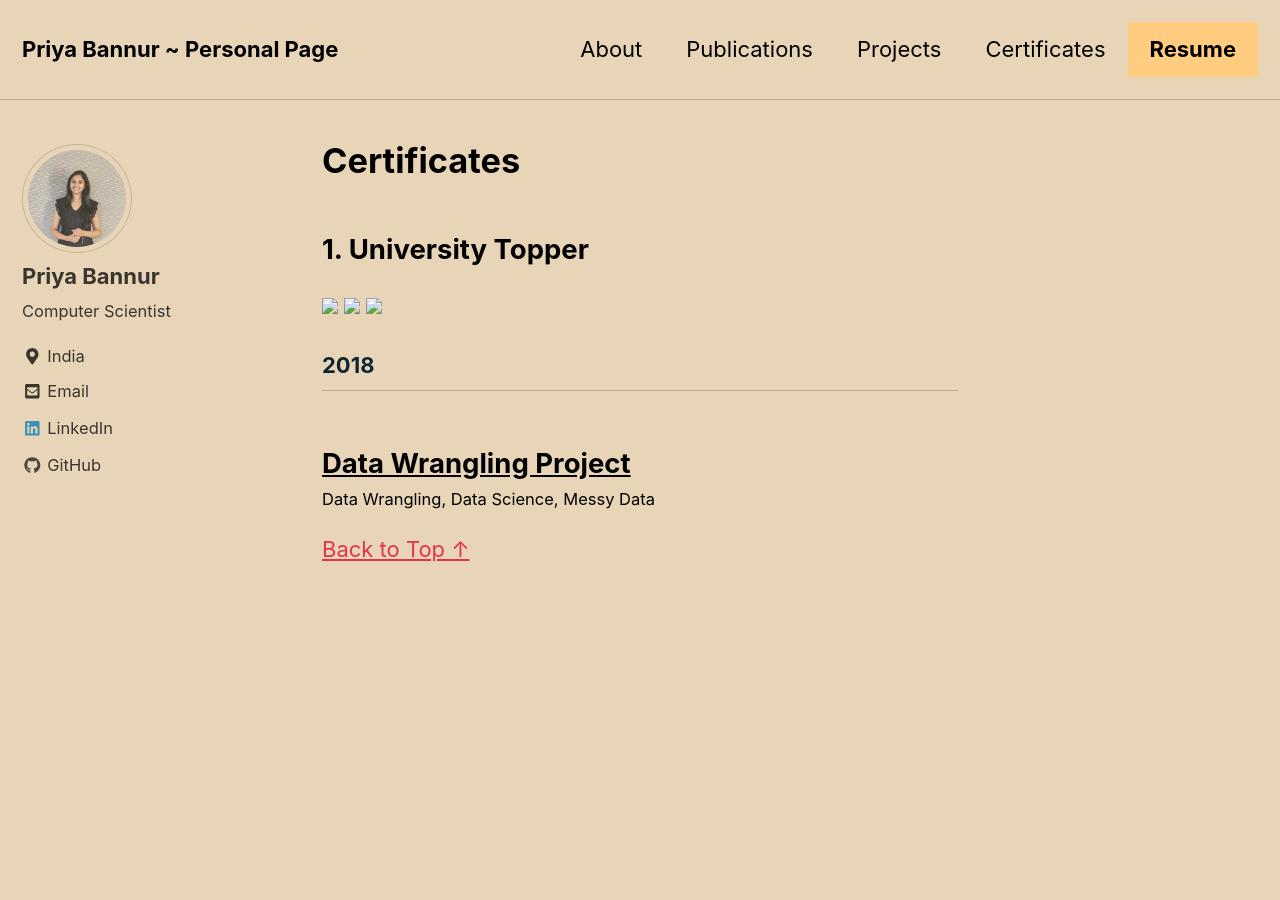
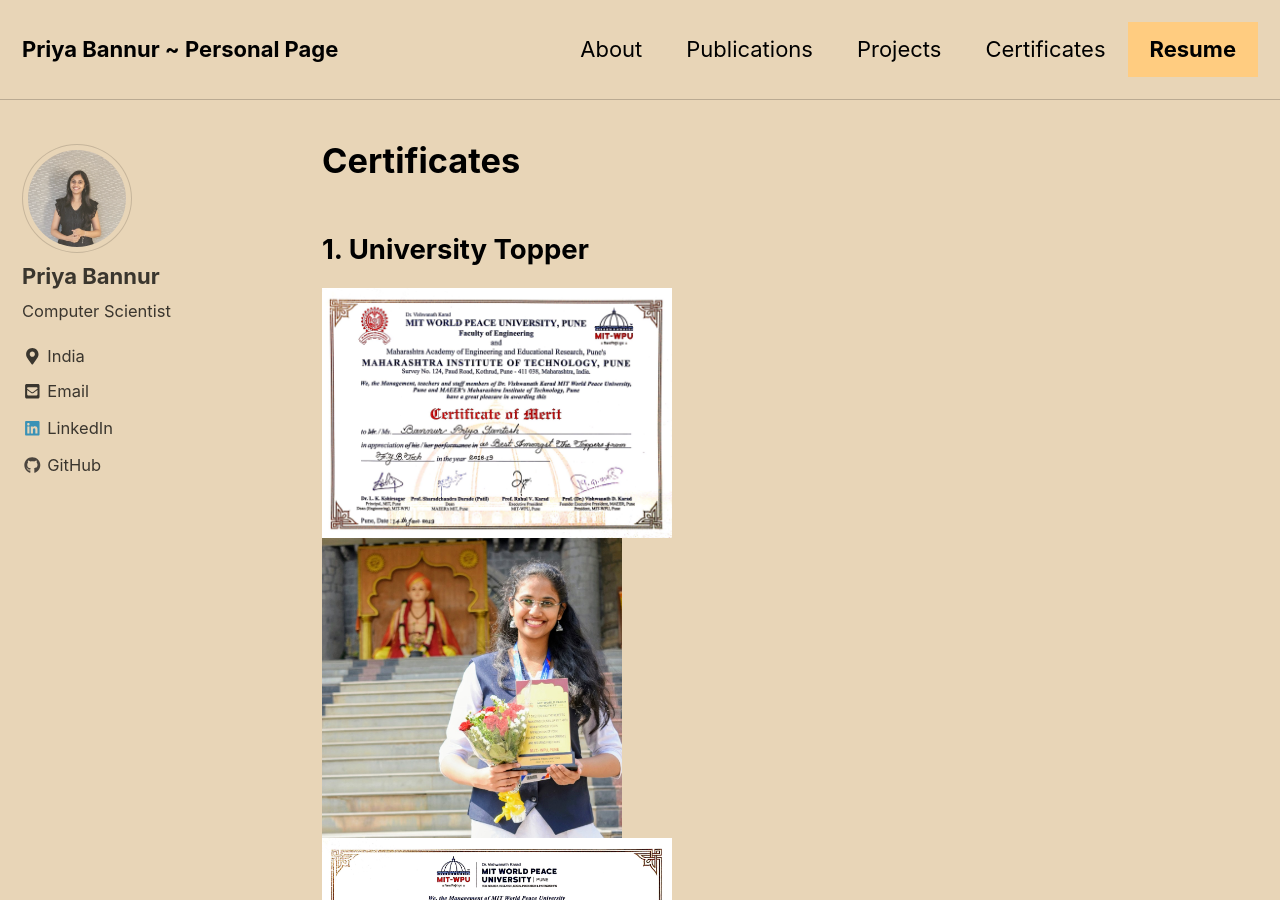
Before and after one commit to Priya-SB/Priya-SB.github.io, a Jekyll site: the page built from _pages/certificates.md, in a window 1280 px wide and 900 px high. Built offline with Jekyll 4.4.1, drawn with Linux system fonts in a browser that asks for light colours; nearby versions of some CDN libraries.

Commit message:
Update certificates.md

```diff
--- a/_pages/certificates.md
+++ b/_pages/certificates.md
@@ -6,6 +6,10 @@ author_profile: true
 ---
 
 ## 1. University Topper
-<img src="./certificates/FYTopper.jpg" width="350" class="inline">
-<img src="./certificates/awardpic.jpg" width="300" class="inline">
-<img src="./certificates/FYtopper2.jpg" width="350" class="inline">
+<img src="https://github.com/Priya-SB/Priya-SB.github.io/blob/master/certificates/FYtopper2.jpg" width="350" class="inline"><img src="https://github.com/Priya-SB/Priya-SB.github.io/blob/master/certificates/awardpic.jpg" width="300" class="inline"><img src="https://github.com/Priya-SB/Priya-SB.github.io/blob/master/certificates/FYTopper.jpg" width="350" class="inline">
+
+
+<img src="FYtopper2.jpg" width="350" class="inline"><img src="awardpic.jpg" width="300" class="inline"><img src="FYTopper.jpg" width="350" class="inline">
+
+![h](FYtopper2.jpg)
+![h](https://github.com/Priya-SB/Priya-SB.github.io/blob/master/certificates/FYtopper2.jpg)
```
